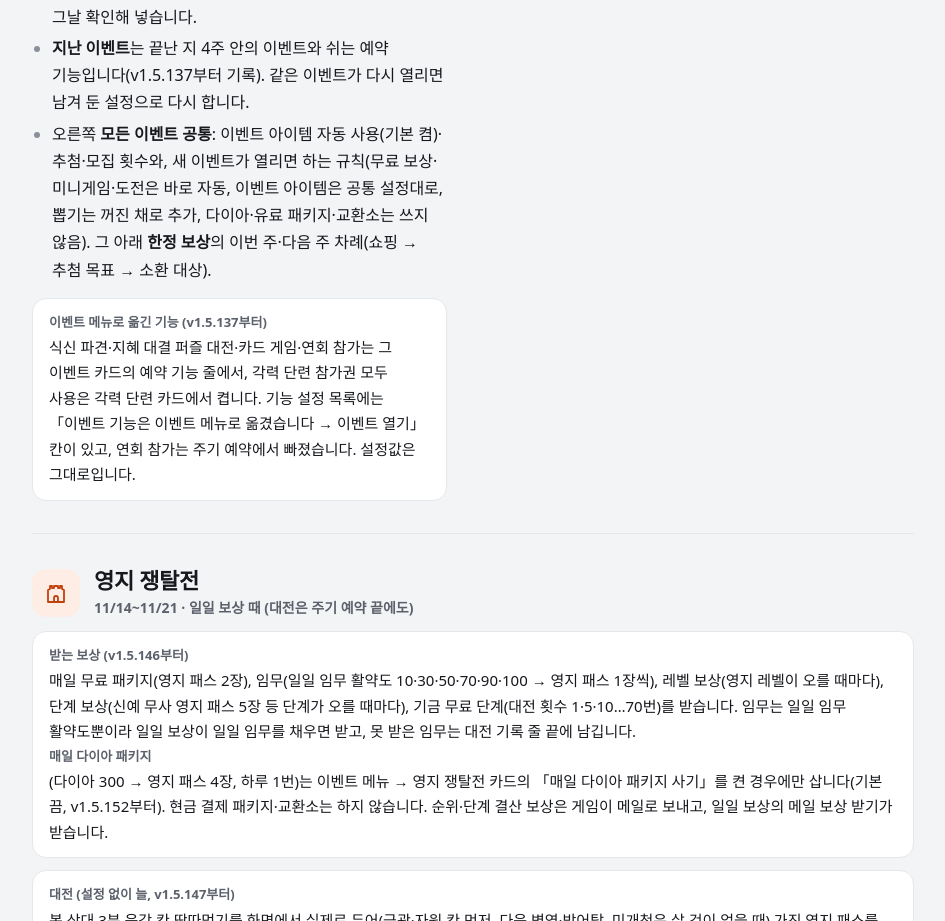
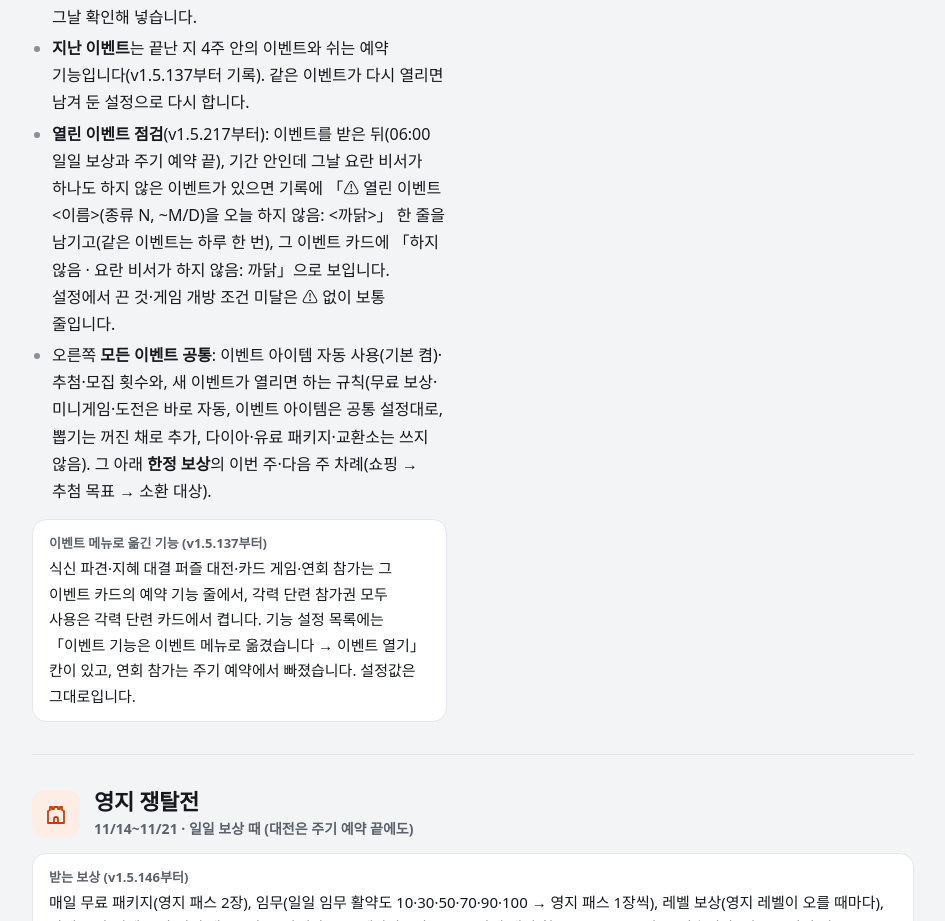
Before and after one commit to suhojang/ryoran-macro, a plain HTML site: page docs/features.html in a window 1280 px wide. Shown: the part 9182-10103 px from the top of the page, without its empty margins (306-1251 px from the left). Drawn offline with Linux system fonts and the light colour scheme; a web font is replaced by a local one.

Commit message:
v1.5.217 홈페이지: 열린 이벤트 점검 (README와 같게)
Co-Authored-By: Claude Opus 5.5 <noreply@anthropic.com>
Claude-Session: https://claude.ai/code/session_01KmZac8kzEr3Wgyv8DkKzJ9

```diff
--- a/docs/features.html
+++ b/docs/features.html
@@ -174,6 +174,7 @@
             <li><b>이번 주 / 다음 주 / 지난 이벤트</b> 탭: 이벤트는 종류마다 늘 같은 이름의 카드 하나로 보입니다(주간 카드처럼 여러 개면 개수·가격). 카드에는 상태 라벨·남은 시간·기간·진행 막대가 있고, 펼치면 <b>요란 비서가 하는 일</b>(무료 보상 / 미니게임·도전 / 아이템 사용 / 뽑기)과 그 이벤트의 설정(제비뽑기·예약 기능)이 나옵니다. 무료 보상과 미니게임·도전은 자동, 아이템 사용은 공통 설정대로, 뽑기는 켠 경우에만 합니다.</li>
             <li><b>다음 주</b>는 확실한 것만 보여 줍니다: 이어지는 이벤트, 7일마다 열리는 주간 카드·연속 구매의 새 회차 예상, 한정 보상 다음 차례, 이벤트가 바뀌는 시각. 게임은 새 이벤트를 미리 알려 주지 않으므로, 새 이벤트가 열리면 요란 비서가 그날 확인해 넣습니다.</li>
             <li><b>지난 이벤트</b>는 끝난 지 4주 안의 이벤트와 쉬는 예약 기능입니다(v1.5.137부터 기록). 같은 이벤트가 다시 열리면 남겨 둔 설정으로 다시 합니다.</li>
+            <li><b>열린 이벤트 점검</b>(v1.5.217부터): 이벤트를 받은 뒤(06:00 일일 보상과 주기 예약 끝), 기간 안인데 그날 요란 비서가 하나도 하지 않은 이벤트가 있으면 기록에 「⚠ 열린 이벤트 &lt;이름&gt;(종류 N, ~M/D)을 오늘 하지 않음: &lt;까닭&gt;」 한 줄을 남기고(같은 이벤트는 하루 한 번), 그 이벤트 카드에 「하지 않음 · 요란 비서가 하지 않음: 까닭」으로 보입니다. 설정에서 끈 것·게임 개방 조건 미달은 ⚠ 없이 보통 줄입니다.</li>
             <li>오른쪽 <b>모든 이벤트 공통</b>: 이벤트 아이템 자동 사용(기본 켬)·추첨·모집 횟수와, 새 이벤트가 열리면 하는 규칙(무료 보상·미니게임·도전은 바로 자동, 이벤트 아이템은 공통 설정대로, 뽑기는 꺼진 채로 추가, 다이아·유료 패키지·교환소는 쓰지 않음). 그 아래 <b>한정 보상</b>의 이번 주·다음 주 차례(쇼핑 → 추첨 목표 → 소환 대상).</li>
           </ul>
           <div class="set"><b>이벤트 메뉴로 옮긴 기능 (v1.5.137부터)</b>식신 파견·지혜 대결 퍼즐 대전·카드 게임·연회 참가는 그 이벤트 카드의 예약 기능 줄에서, 각력 단련 참가권 모두 사용은 각력 단련 카드에서 켭니다. 기능 설정 목록에는 「이벤트 기능은 이벤트 메뉴로 옮겼습니다 → 이벤트 열기」 칸이 있고, 연회 참가는 주기 예약에서 빠졌습니다. 설정값은 그대로입니다.</div>
```
